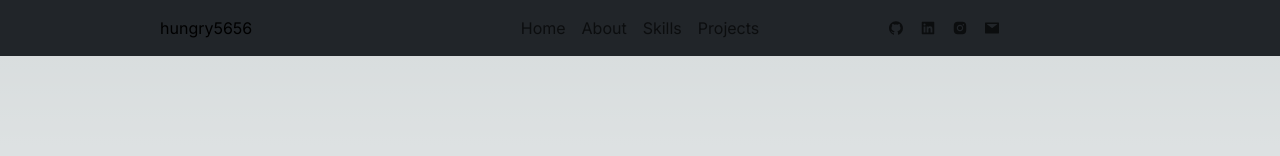
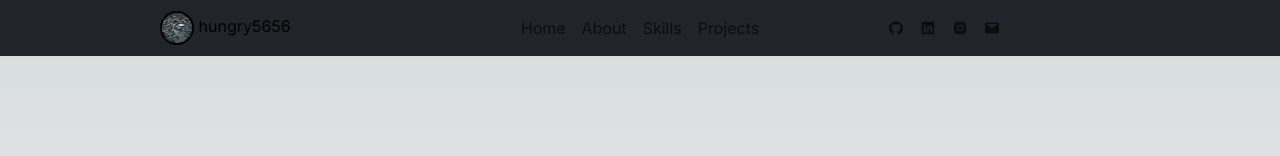
Before and after one commit to hungry5656/hungry5656.github.io, a Next.js app: page / in a window 1280 px wide. Shown: the top 156 px of the page. Built offline with nearby package versions, Linux system fonts and the light colour scheme.

Commit message:
finish logo

```diff
--- a/src/components/MyNamespace.jsx
+++ b/src/components/MyNamespace.jsx
@@ -2,12 +2,18 @@
 
 import Link from 'next/link';
 import {NAMESPACE_CONST} from "../constants"
+// import {} from ""
+// import '../scss/header.module.scss'
 
 export function MyNamespace(){
     return (
         <ul className="navbar-nav navbar-left justify-content-left w-25">
                 <li key={NAMESPACE_CONST.id}>
-                    <Link href="/" aria-label="Go to home page" role="link">
+                    <Link href="/">
+                        <span class="rounded-circle d-inline-block border-2 border-black">
+                            <img src={NAMESPACE_CONST.url} width="30" height="30" className="rounded-circle d-inline-block align-center" alt="Logo" />
+                        </span>
+                        &nbsp;
                         {NAMESPACE_CONST.name}
                     </Link>
                 </li>
--- a/src/constants/namespace.jsx
+++ b/src/constants/namespace.jsx
@@ -1,5 +1,5 @@
 export const NAMESPACE_CONST = {
     id: "0",
     name: "hungry5656",
-    url: "/public/favicons/android-chrome-192x192.png",
+    url: "/favicons/android-chrome-192x192.png",
 }
--- /dev/null
+++ b/src/scss/header.module.scss
@@ -0,0 +1,7 @@
+// .avatarHeader {
+//         display: block;
+//         border-radius: 200px;
+//         box-sizing: border-box;
+//         background-color: #DDD;
+//         border: 5px solid #cfd8dc;
+// }
```
Also changed, not shown: src/scss/section/header.scss (deleted).
